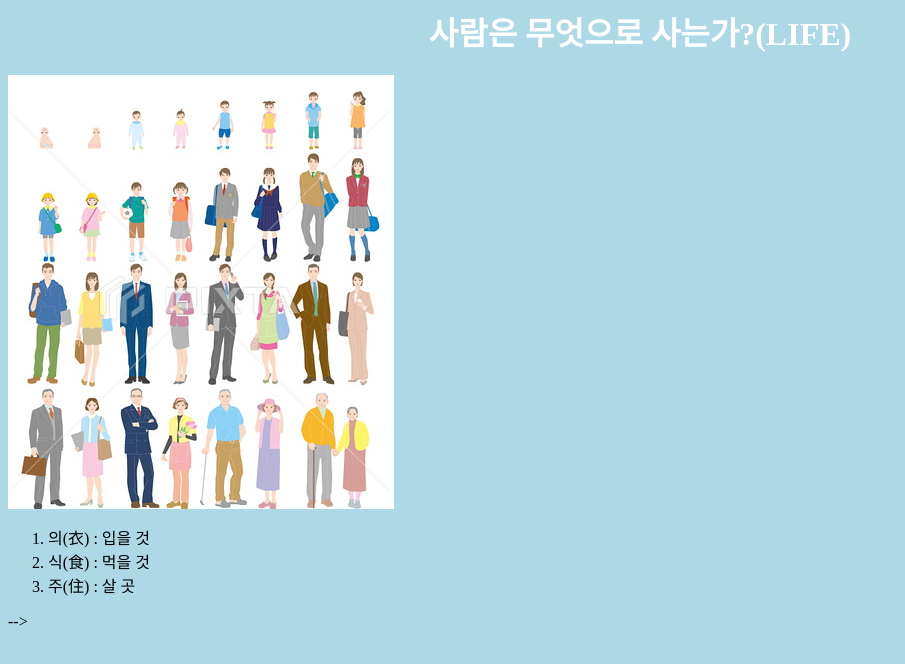
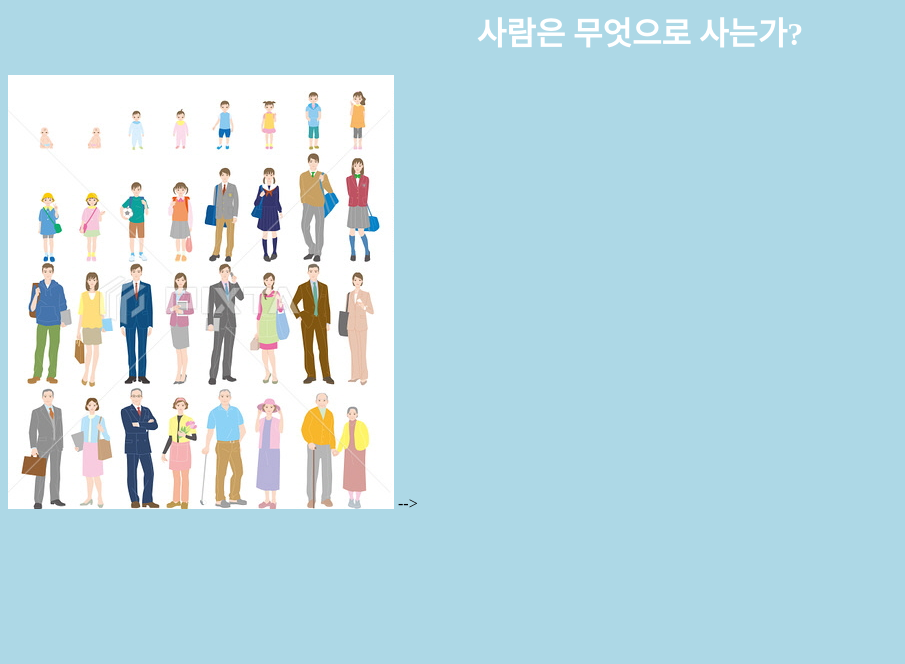
Before and after one commit to openedu9/web2, a plain HTML site: page index.html in a window 1280 px wide. Shown: the whole page, without its empty margins (0-905 px from the left). Drawn offline with Linux system fonts and the light colour scheme.

Commit message:
Update index.html

```diff
--- a/index.html
+++ b/index.html
@@ -31,18 +31,18 @@ p2 {
   </head>
 
   <main>
-    <h1>사람은 무엇으로 사는가?(LIFE)</h1>
+    <h1>사람은 무엇으로 사는가?</h1>
       <img src="person_life.jpg" alt="life">
-      <!-- <img src="life1.png" alt="life"> -->
-<!--       <img src="life2.jpg" alt="life2">
+<!--       <img src="life1.png" alt="life">
+      <img src="life2.jpg" alt="life2">
       <img src="life3.jpg" alt="life3">
       <img src="life4.png" alt="life4">
-      <img src="life5.jpg" alt="life5"> -->
+      <img src="life5.jpg" alt="life5">
       <ol>
         <li>의(衣) : 입을 것</li>
         <li>식(食) : 먹을 것</li>
         <li>주(住) : 살 곳</li>
-      </ol>
+      </ol> -->
 
 <!--       <p1>주-조명</p1>
 
```
